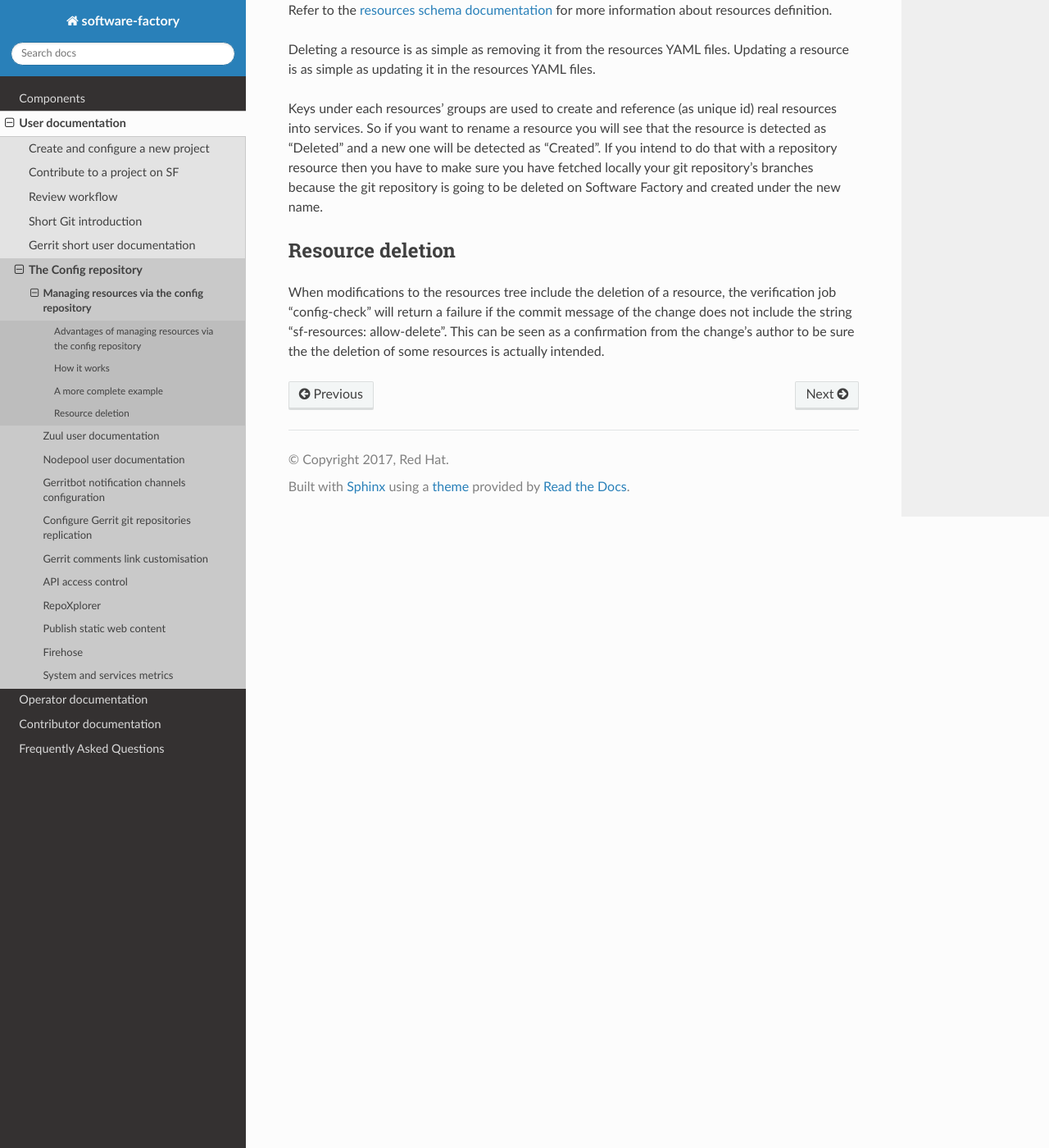
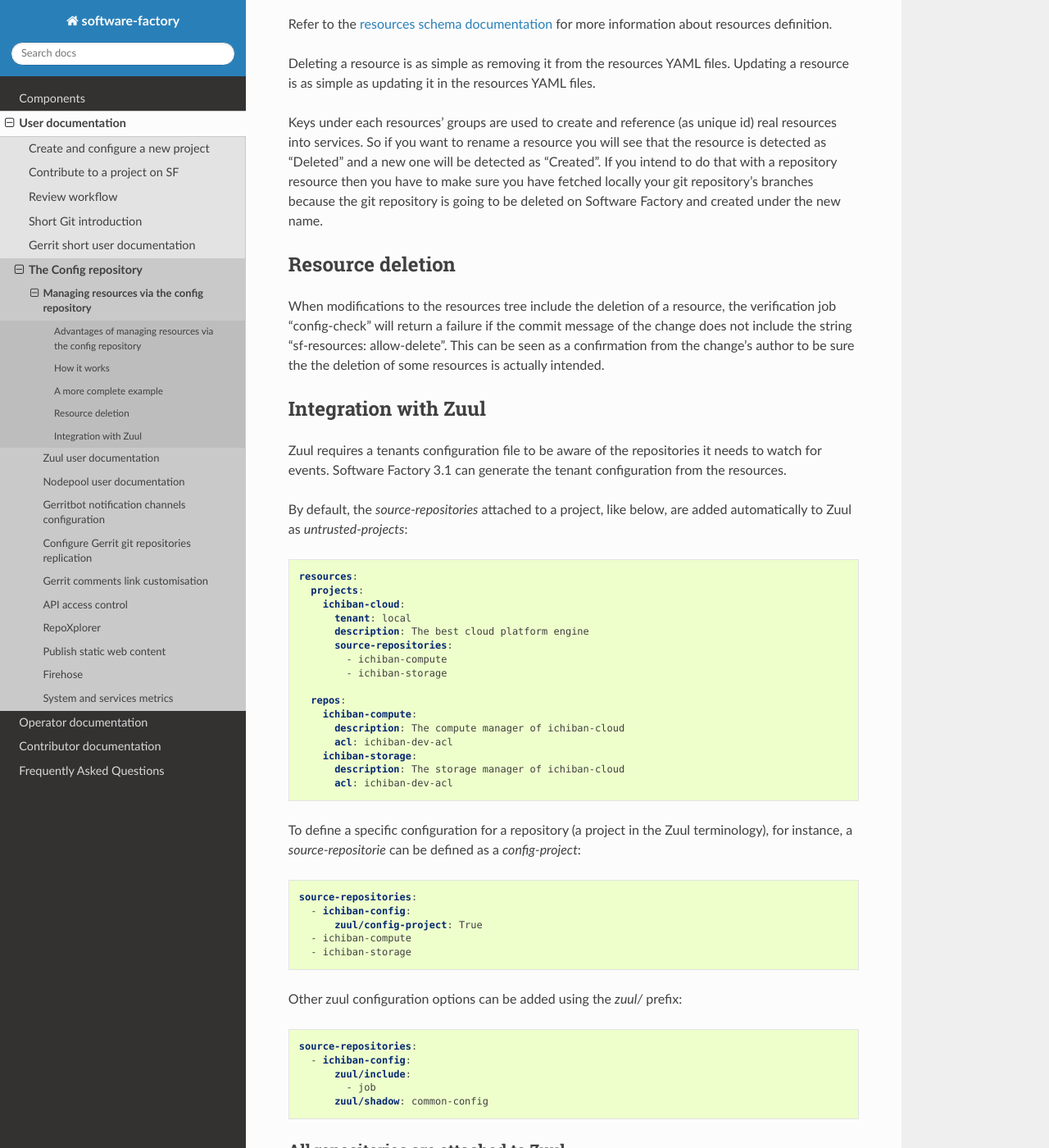
Before and after one commit to softwarefactory-project/sf-docs, a Sphinx documentation site: the page built from docs/user/resources_user.rst, in a window 1280 px wide and 1400 px high, scrolled down 2663 px. Shown: the whole window at 82% size. Built offline with Sphinx 7.4.7 and the Read the Docs theme 2.0.0, drawn with Linux system fonts in a browser that asks for light colours; some of the changed text lies outside the part shown.

Commit message:
Add resources/zuul documentation
Change-Id: Ie19901dbddad85ed299694e283811599e4544889

```diff
--- a/docs/user/resources_user.rst
+++ b/docs/user/resources_user.rst
@@ -77,6 +77,7 @@ Below is a YAML file that can be used as a starting point:
   resources:
     projects:
       ichiban-cloud:
+        tenant: local
         description: The best cloud platform engine
         contacts:
           - contacts@ichiban-cloud.io
@@ -158,3 +159,72 @@ job "config-check" will return a failure if the commit message of the change
 does not include the string "sf-resources: allow-delete". This can be seen
 as a confirmation from the change's author to be sure the the deletion of some resources
 is actually intended.
+
+.. _zuul-resources-integration:
+
+Integration with Zuul
+---------------------
+
+Zuul requires a tenants configuration file to be aware of the repositories it needs
+to watch for events. Software Factory 3.1 can generate the tenant configuration from the
+resources.
+
+By default, the *source-repositories* attached to a project, like below, are added
+automatically to Zuul as *untrusted-projects*:
+
+.. code-block:: yaml
+
+  resources:
+    projects:
+      ichiban-cloud:
+        tenant: local
+        description: The best cloud platform engine
+        source-repositories:
+          - ichiban-compute
+          - ichiban-storage
+
+    repos:
+      ichiban-compute:
+        description: The compute manager of ichiban-cloud
+        acl: ichiban-dev-acl
+      ichiban-storage:
+        description: The storage manager of ichiban-cloud
+        acl: ichiban-dev-acl
+
+To define a specific configuration for a repository (a project in the
+Zuul terminology), for instance, a *source-repositorie* can be defined
+as a *config-project*:
+
+.. code-block:: yaml
+
+  source-repositories:
+    - ichiban-config:
+        zuul/config-project: True
+    - ichiban-compute
+    - ichiban-storage
+
+Other zuul configuration options can be added using the *zuul/* prefix:
+
+.. code-block:: yaml
+
+  source-repositories:
+    - ichiban-config:
+        zuul/include:
+          - job
+        zuul/shadow: common-config
+
+All repositories are attached to Zuul
+.....................................
+
+Repositories that are not attached to a project's source-repository list are
+automatically added to the Zuul configuration using the *include: []* option
+to make Zuul ignore the in-repo configuration. This steps is referred to as
+adding the "missing resources".
+
+To exclude a *source-repository* from Zuul configuration:
+
+.. code-block:: yaml
+
+  source-repositories:
+    - ichiban-compute:
+        zuul/ignore: True
```
Also changed, not shown: docs/user/create_and_configure.rst (+3 -11 lines), docs/user/zuul_user.rst (+9 -0 lines).
